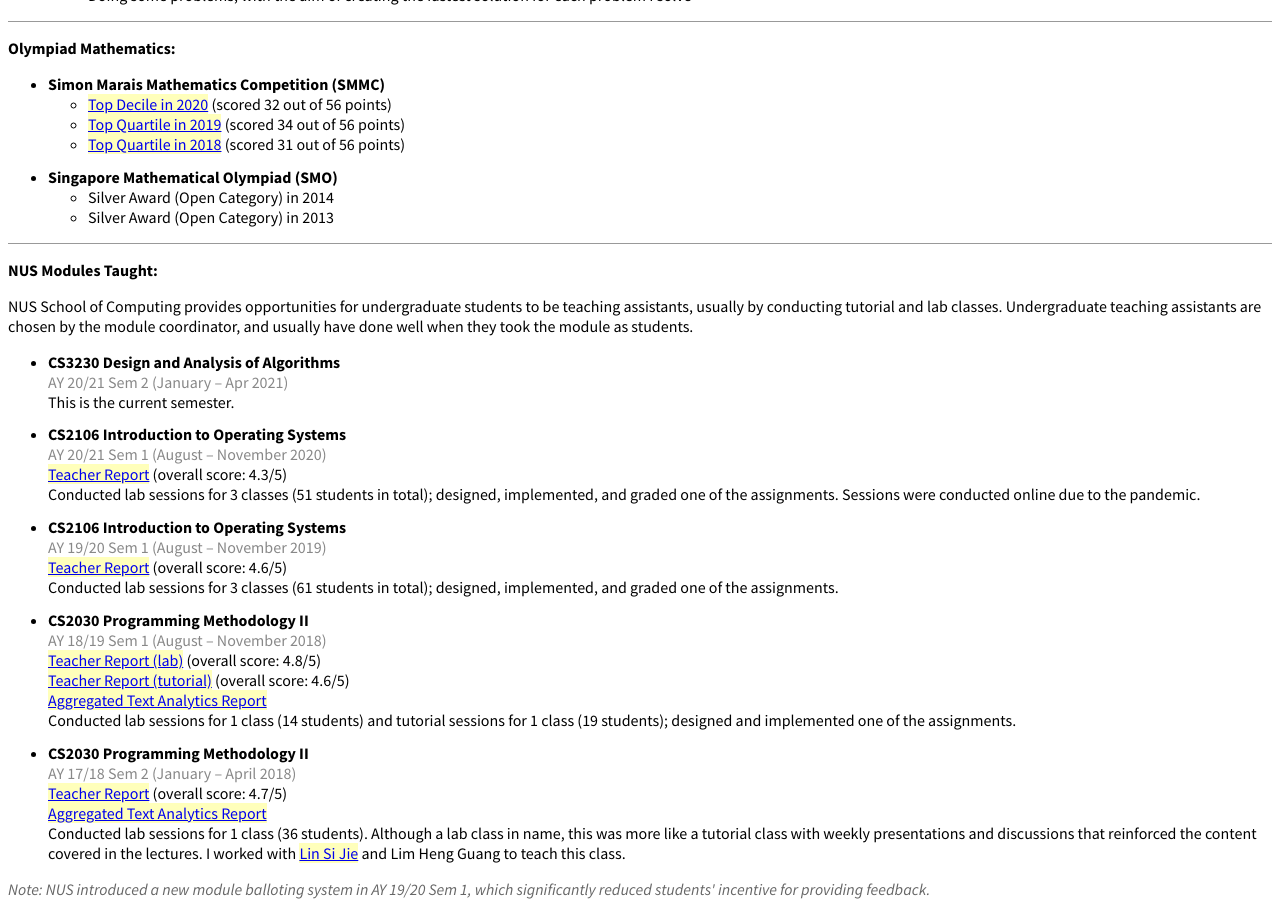
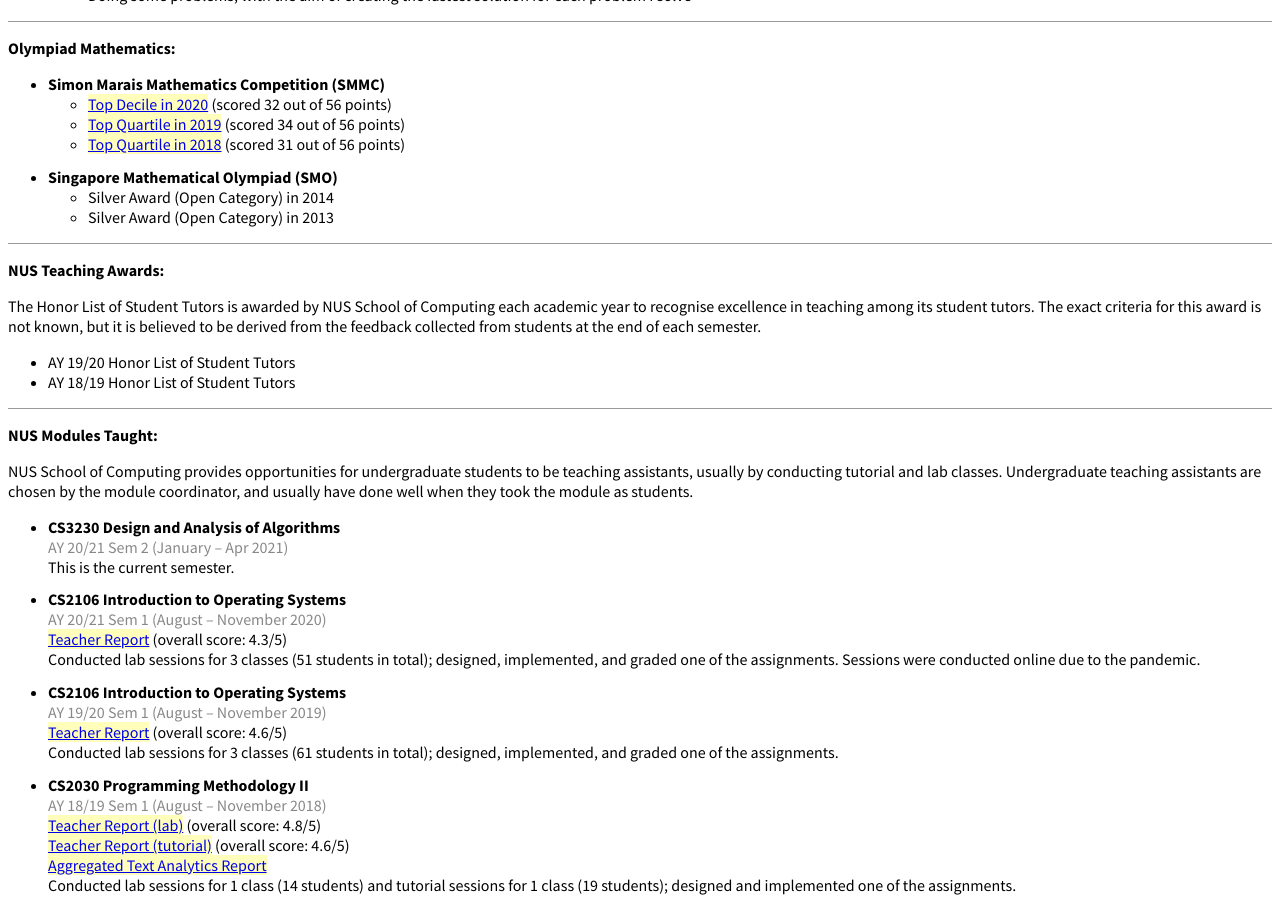
Before and after one commit to btzy/homepage, a Jekyll site: the page built from index.html, in a window 1280 px wide and 900 px high, scrolled down 2323 px. Built offline with Jekyll 4.4.1, drawn with Linux system fonts in a browser that asks for light colours.

Commit message:
Add honor list of student tutors

```diff
--- a/index.html
+++ b/index.html
@@ -188,6 +188,18 @@
 <hr/>
 
 <div>
+<p><span class="keyname">NUS Teaching Awards:</span></p>
+
+<p>The Honor List of Student Tutors is awarded by NUS School of Computing each academic year to recognise excellence in teaching among its student tutors.  The exact criteria for this award is not known, but it is believed to be derived from the feedback collected from students at the end of each semester.</p>
+
+<ul>
+<li>AY 19/20 Honor List of Student Tutors</li>
+<li>AY 18/19 Honor List of Student Tutors</li>
+</ul>
+</div>
+<hr/>
+
+<div>
 <p><span class="keyname">NUS Modules Taught:</span></p>
 <p>NUS School of Computing provides opportunities for undergraduate students to be teaching assistants, usually by conducting tutorial and lab classes.  Undergraduate teaching assistants are chosen by the module coordinator, and usually have done well when they took the module as students.</p>
 
```
